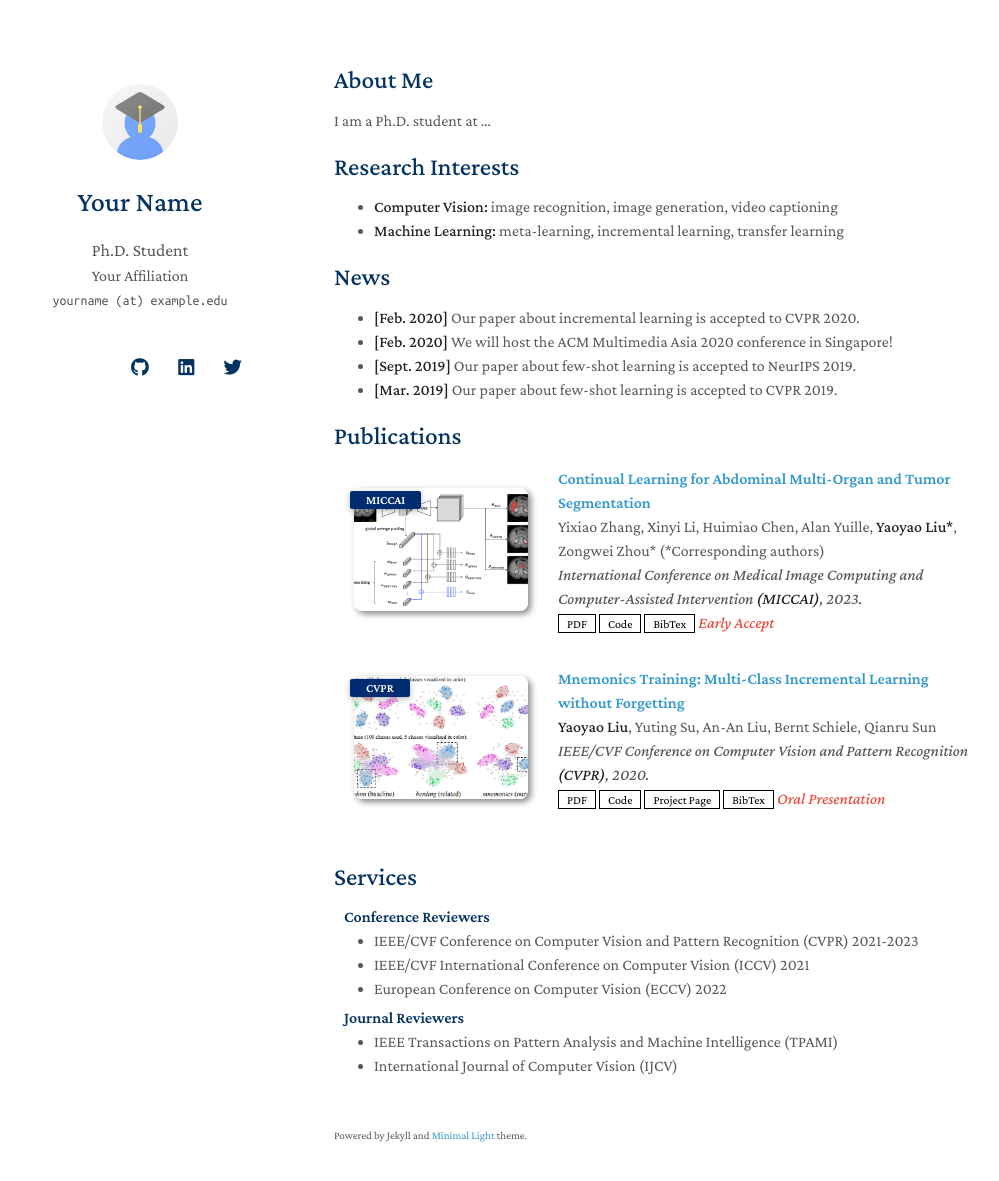
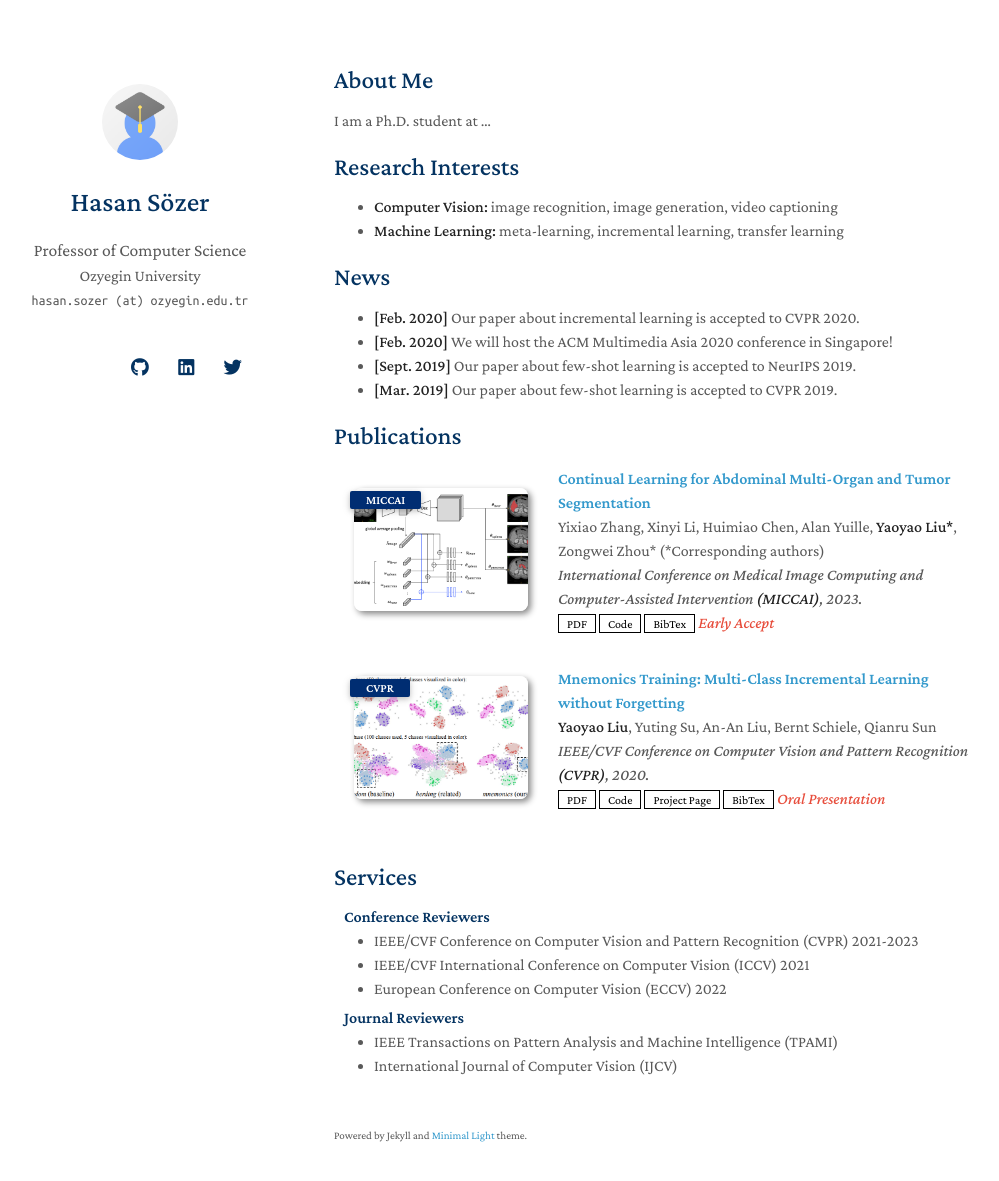
Before and after one commit to hasansozer/hasansozer.github.io, a Jekyll site: the page built from index.md, in a window 1280 px wide and 1216 px high. Shown: the top 1181 px of the window, without its empty margins (136-1135 px from the left). Built offline with Jekyll 4.4.1, drawn with Linux system fonts in a browser that asks for light colours; nearby versions of some CDN libraries; a style sheet for code colours, icons or effects is not loaded; our own code applies the rules of GitHub Pages for plain Markdown files.

Commit message:
Update _config.yml
Initial settings

```diff
--- a/_config.yml
+++ b/_config.yml
@@ -1,8 +1,8 @@
 # Basic Information
-title: Your Name
-position: Ph.D. Student
-affiliation: Your Affiliation
-email: yourname (at) example.edu
+title: Hasan Sözer
+position: Professor of Computer Science
+affiliation: Ozyegin University
+email: hasan.sozer (at) ozyegin.edu.tr
 
 # Search Engine Optimization (SEO)
 # The following information is used to improve the website traffic from search engines, e.g., Google.
@@ -12,7 +12,7 @@ canonical: https://minimal-light-theme.yliu.me/
 
 # Links
 # If you don't need one of them, you may delete the corresponding line.
-google_scholar: https://scholar.google.com/
+google_scholar: https://scholar.google.com/citations?user=L3FuUX0AAAAJ&hl=en
 cv_link: assets/files/curriculum_vitae.pdf
 github_link: https://github.com/
 linkedin: https://www.linkedin.com/
```
